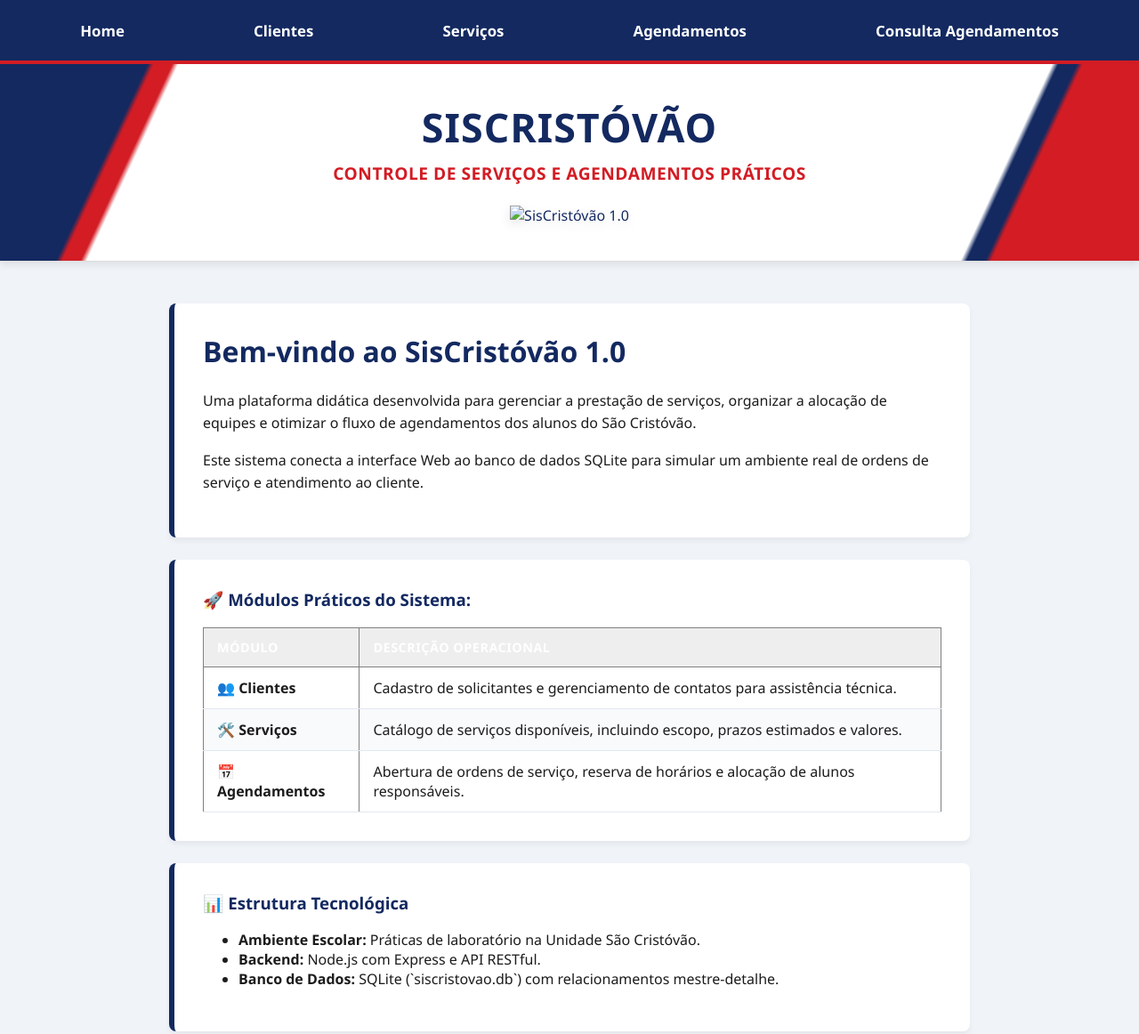
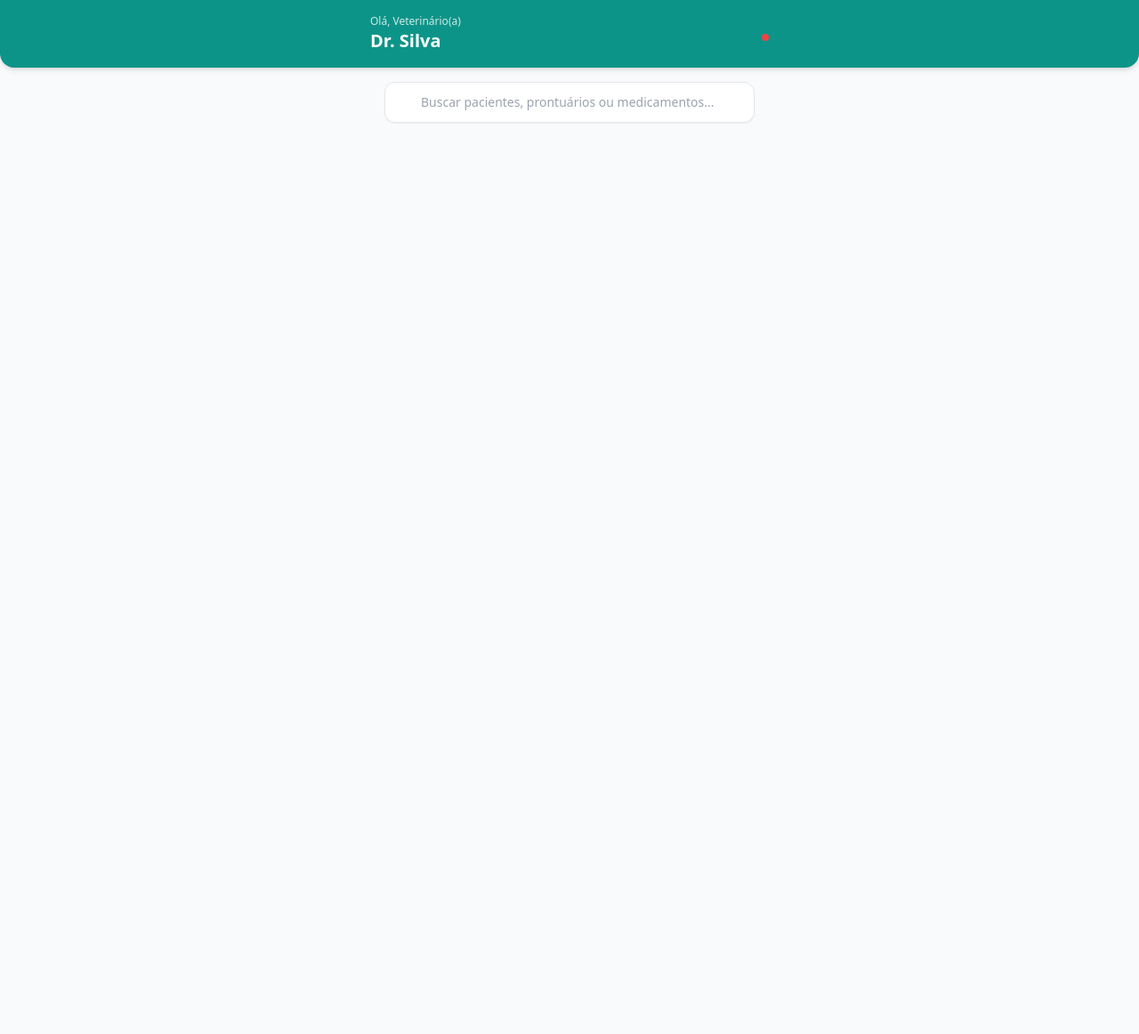
Before and after one commit to Bruh24kz/Sisloja, a website: page index.html in a window 1280 px wide. Shown: the top 1162 px of the page at 89% size. After the commit the page ends 800 px from the top, so only its background shows below. Drawn offline with nearby package versions, Linux system fonts and the light colour scheme.

Commit message:
Update index.html

```diff
--- a/index.html
+++ b/index.html
@@ -1,74 +1,29 @@
 <!DOCTYPE html>
-<html lang="pt-br">
+<html lang="pt-BR">
 <head>
     <meta charset="UTF-8">
-    <link rel="stylesheet" href="estilo.css">
-    <title>SisCristóvão - Home</title>
+    <meta name="viewport" content="width=device-width, initial-scale=1.0">
+    <title>VetCare - App de Medicina Veterinária</title>
+    <script src="https://cdn.tailwindcss.com"></script>
+    <script src="https://unpkg.com/lucide@latest"></script>
 </head>
-<body>
-    <nav>
-        <a href="index.html">Home</a>
-        <a href="clientes.html">Clientes</a>
-        <a href="servicos.html">Serviços</a>
-        <a href="agendamentos.html">Agendamentos</a>
-        <a href="consulta_agendamentos.html">Consulta Agendamentos</a>
-    </nav>
+<body class="bg-gray-50 font-sans text-gray-800 pb-20">
 
-    <header class="banner">
-        <h1>SisCristóvão</h1>
-        <p>Controle de Serviços e Agendamentos Práticos</p>
-        <img src="imagens/banner.jtif" alt="SisCristóvão 1.0" width="300">
+    <header class="bg-teal-600 text-white p-4 shadow-md sticky top-0 z-50 rounded-b-2xl">
+        <div class="flex justify-between items-center max-w-md mx-auto">
+            <div>
+                <p class="text-xs opacity-80">Olá, Veterinário(a)</p>
+                <h1 class="text-xl font-bold">Dr. Silva</h1>
+            </div>
+            <div class="relative">
+                <i data-lucide="bell" class="w-6 h-6 cursor-pointer"></i>
+                <span class="absolute top-0 right-0 bg-red-500 w-2 h-2 rounded-full"></span>
+            </div>
+        </div>
     </header>
 
-    <div class="container">
-        <div class="card">
-            <h1>Bem-vindo ao SisCristóvão 1.0</h1>
-            <p>Uma plataforma didática desenvolvida para gerenciar a prestação de serviços, organizar a alocação de equipes e otimizar o fluxo de agendamentos dos alunos do São Cristóvão.</p>
+    <main class="max-w-md mx-auto p-4 space-y-6">
 
-            <p>Este sistema conecta a interface Web ao banco de dados SQLite para simular um ambiente real de ordens de serviço e atendimento ao cliente.</p>
-        </div>
-
-        <div class="card" style="margin-top: 20px;">
-            <h3>🚀 Módulos Práticos do Sistema:</h3>
-            <table border="1" style="width:100%; border-collapse: collapse; margin-top: 10px;">
-                <thead>
-                    <tr style="background-color: #eee;">
-                        <th>Módulo</th>
-                        <th>Descrição Operacional</th>
-                    </tr>
-                </thead>
-                <tbody>
-                    <tr>
-                        <td>👥 <strong>Clientes</strong></td>
-                        <td>Cadastro de solicitantes e gerenciamento de contatos para assistência técnica.</td>
-                    </tr>
-                    <tr>
-                        <td>🛠️ <strong>Serviços</strong></td>
-                        <td>Catálogo de serviços disponíveis, incluindo escopo, prazos estimados e valores.</td>
-                    </tr>
-                    <tr>
-                        <td>📅 <strong>Agendamentos</strong></td>
-                        <td>Abertura de ordens de serviço, reserva de horários e alocação de alunos responsáveis.</td>
-                    </tr>
-                </tbody>
-            </table>
-        </div>
-
-        <div class="card" style="margin-top: 20px;">
-            <h3>📊 Estrutura Tecnológica</h3>
-            <ul>
-                <li><strong>Ambiente Escolar:</strong> Práticas de laboratório na Unidade São Cristóvão.</li>
-                <li><strong>Backend:</strong> Node.js com Express e API RESTful.</li>
-                <li><strong>Banco de Dados:</strong> SQLite (`siscristovao.db`) com relacionamentos mestre-detalhe.</li>
-            </ul>
-        </div>
-    </div>
-
-    <footer class="rodape">
-        <div class="container-rodape">
-            <p>&copy; 2026 SisCristóvão - Sistema de Controle de Serviços</p>
-            <p>Desenvolvido para fins didáticos - Alunos do São Cristóvão</p>
-        </div>
-    </footer>
-</body>
-</html>
+        <div class="relative">
+            <input type="text" placeholder="Buscar pacientes, prontuários ou medicamentos..." class="w-full pl-10 pr-4 py-3 rounded-xl border border-gray-200 focus:outline-none focus:ring-2 focus:ring-teal-500 bg-white shadow-sm text-sm">
+            <i data-lucide="search" class="w-5 h-5 text-gray-400 absolute
```
